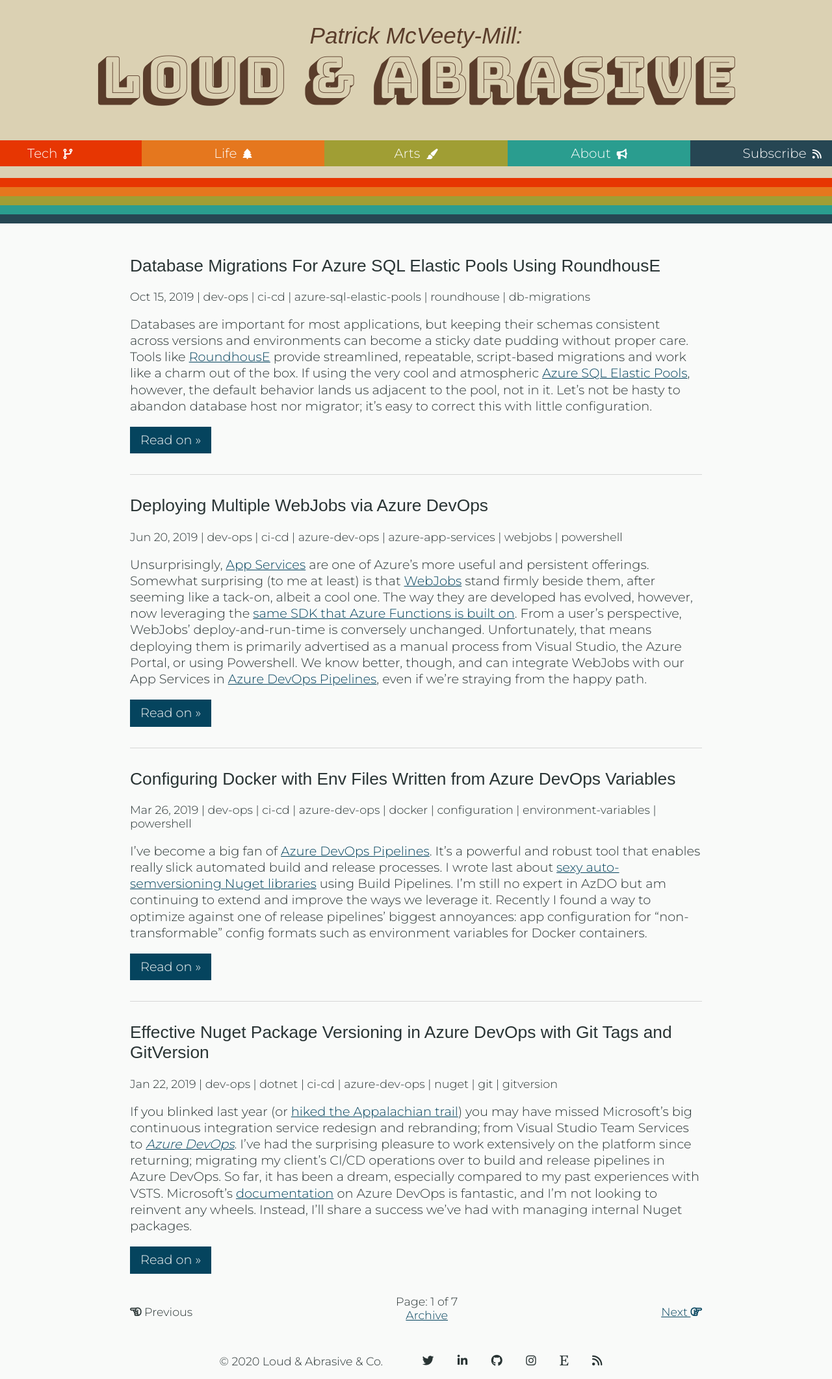
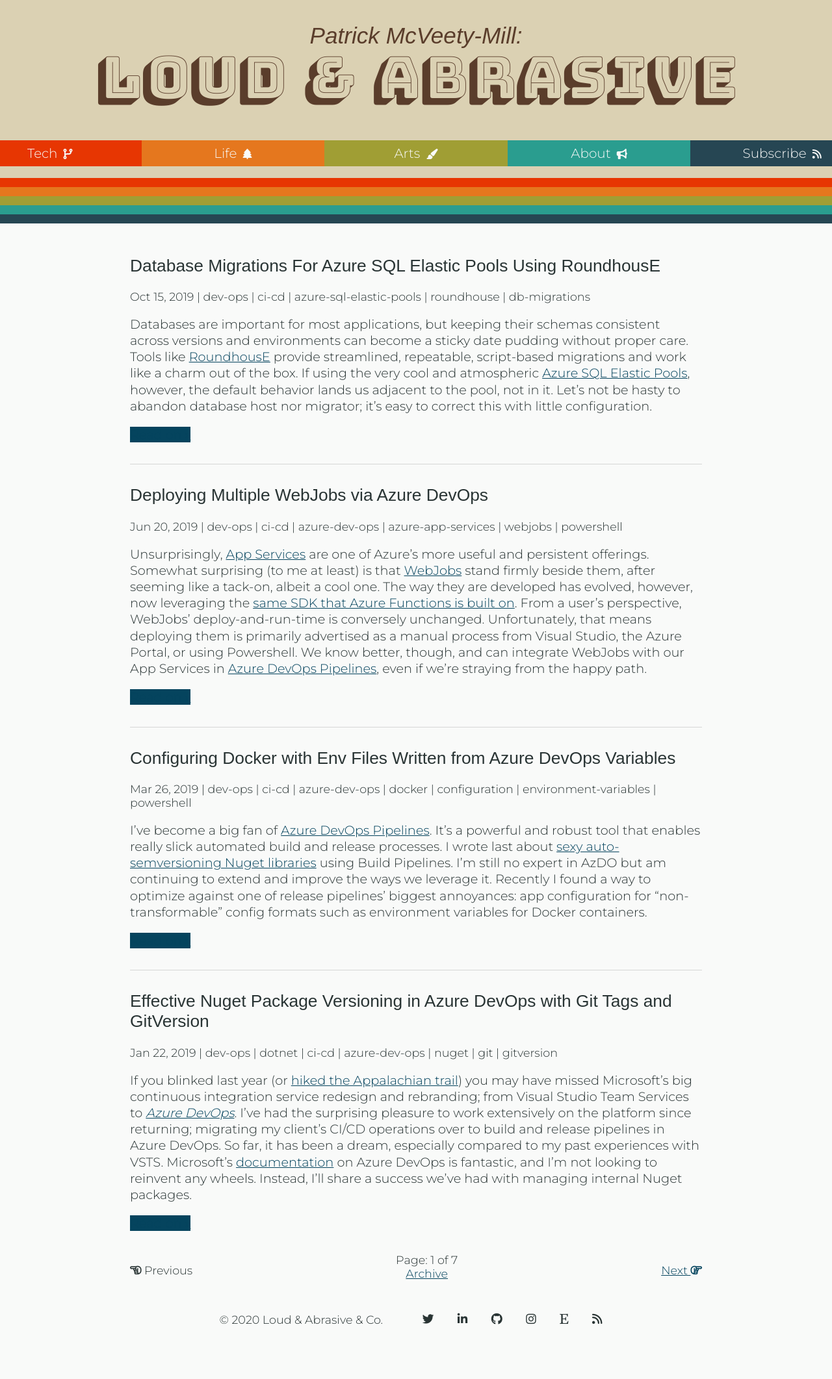
Before and after one commit to pmcvtm/pmcvtm.com, a Jekyll site: the page built from index.html, in a window 1280 px wide. Shown: the whole page at 65% size. Built offline with Jekyll 4.4.1, drawn with Linux system fonts in a browser that asks for light colours; nearby versions of some CDN libraries; some web fonts are replaced; the list of posts is cut into pages by our own code; after the commit the page ends 2059 px from its top, so only the background shows below that.

Commit message:
remove highlight button

```diff
--- a/_sass/header.scss
+++ b/_sass/header.scss
@@ -130,7 +130,8 @@
     background: $color;
     font-size: 1.25rem;
 
-    a { color: white; }
+    a { color: $white; }
+    &:hover { filter: brightness(120%) saturate(75%); }
 }
 
 .nav-link-brown { @include nav-button($brown) }
--- a/_sass/site.scss
+++ b/_sass/site.scss
@@ -11,20 +11,6 @@
 
 a { color: $blue; }
 
-.highlight-button {
-    display: inline-block;
-    padding: .5rem 1rem;
-    cursor: pointer;
-    color: $white;
-    text-decoration: none;
-
-    a {
-        color: $white;
-        text-decoration: none;
-    }
-}
-
-.highlight-button:hover { filter: brightness(120%) saturate(75%); }
 
 
 .centered {
@@ -59,7 +45,6 @@
     }
 
     .read-more {
-        @extend .highlight-button;
         background: $blue;
     }
 
```
